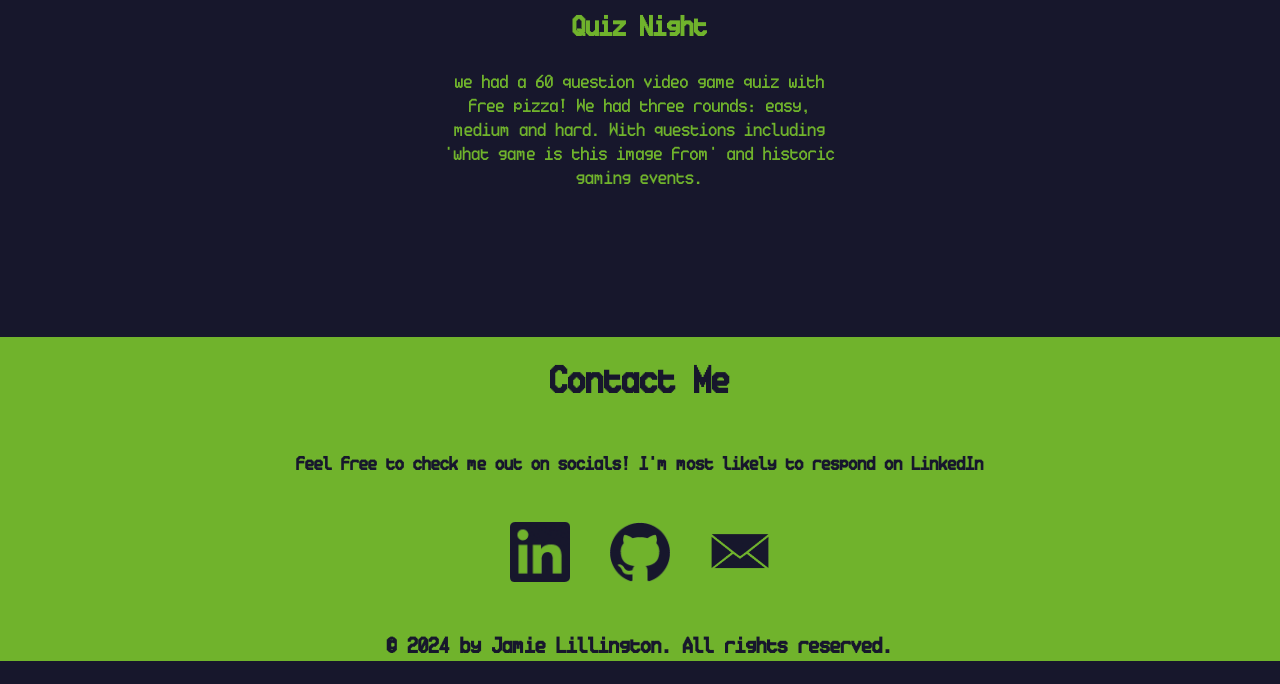
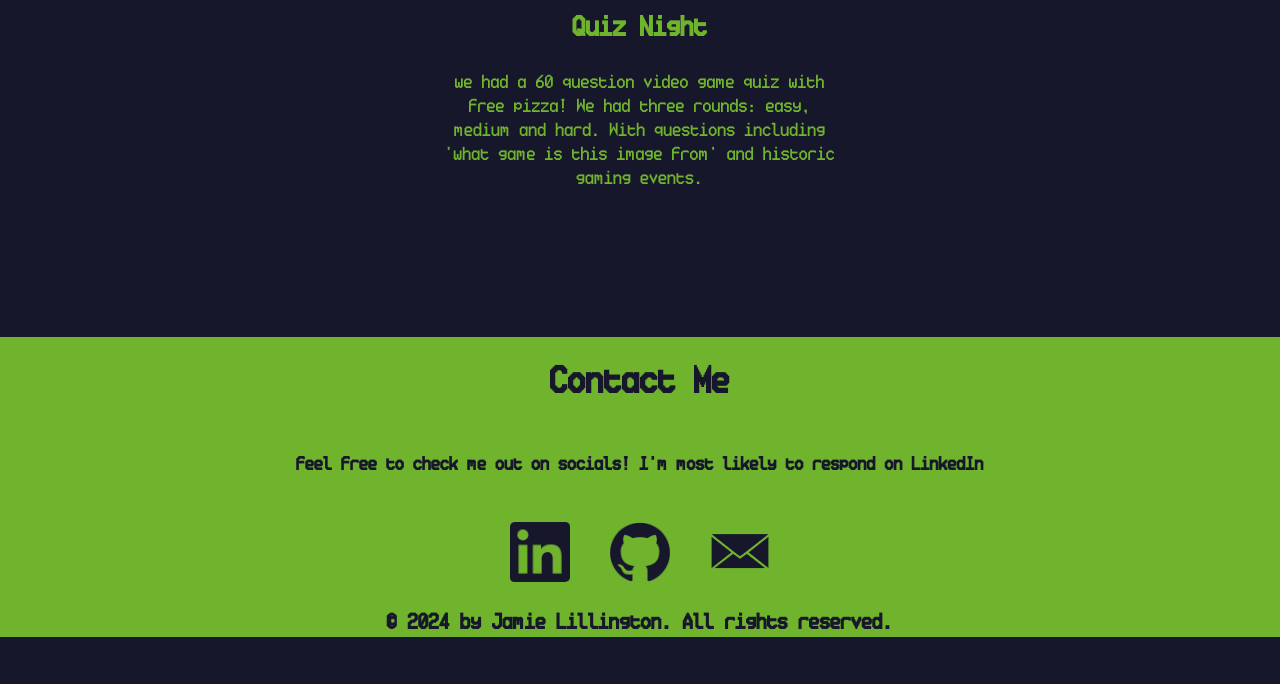
Before and after one commit to jamielill/website, a plain HTML site: page index.html in a window 1280 px wide. Shown: the part 9990-10674 px from the top of the page. After the commit the page ends 10627 px from the top, so only its background shows below. Drawn offline with Linux system fonts and the light colour scheme.

Commit message:
footer fixed

```diff
--- a/styles.css
+++ b/styles.css
@@ -12,9 +12,10 @@ body {
     font-size: 20px;
     color: #70b32c;
     background-color: #17172c;
-    padding: 0px 0px;
-    margin: auto;
     align-items: center;
+    margin: 0;
+    padding: 0;
+    min-height: 100%;
 }
 
 img {
@@ -169,6 +170,7 @@ footer {
     justify-content: center;
     align-items: center;
     display: flex;
+    margin: 0;
 }
 
 /* phone version */
```
